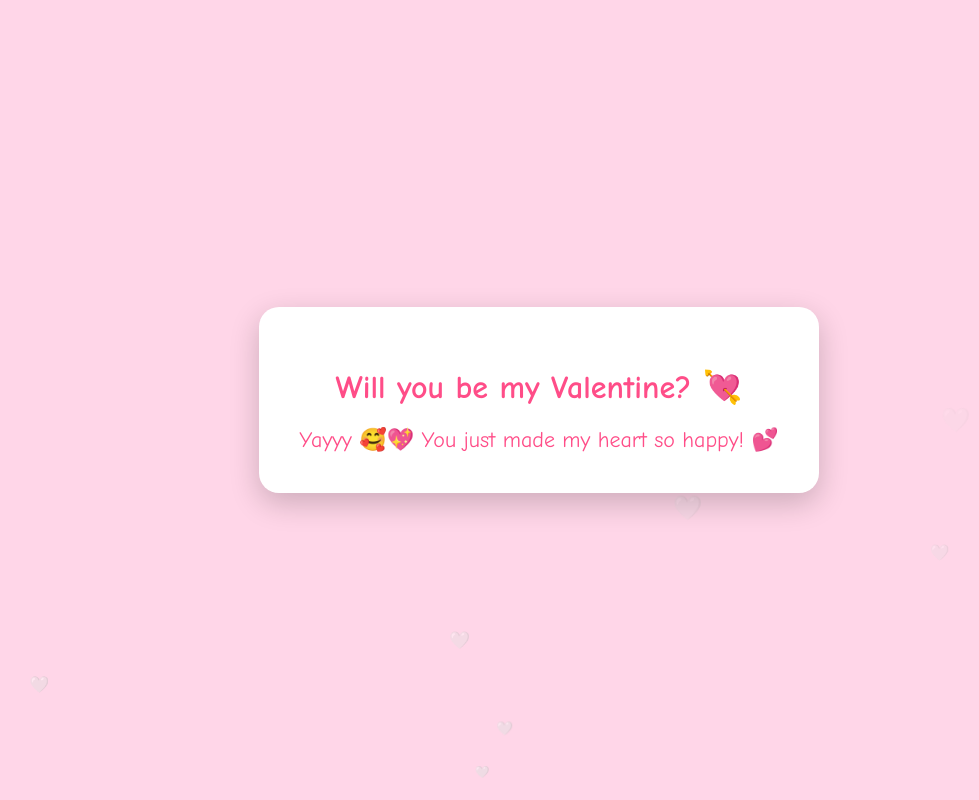
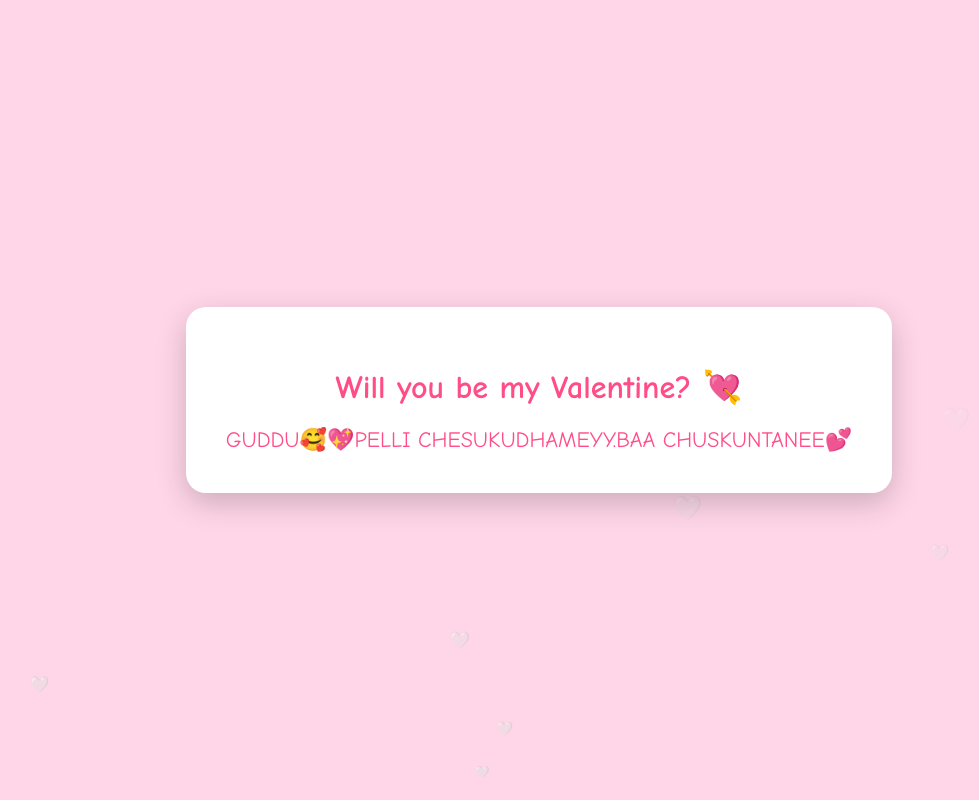
Before and after one commit to badalvisharadh-ctrl/valentine, a plain HTML site: page index.html in a window 1280 px wide. Both pictures are taken after a click on the button "Yes 😍". Shown: the top 800 px of the page, without its empty margins (101-1080 px from the left). Drawn offline with Linux system fonts and the light colour scheme.

```diff
--- a/index.html
+++ b/index.html
@@ -115,7 +115,7 @@
     }
 
     yesBtn.addEventListener("click", () => {
-        message.innerHTML = "Yayyy 🥰💖 You just made my heart so happy! 💕";
+        message.innerHTML = "GUDDU🥰💖PELLI CHESUKUDHAMEYY.BAA CHUSKUNTANEE💕";
         noBtn.style.display = "none";
         yesBtn.style.display = "none";
     });
```
